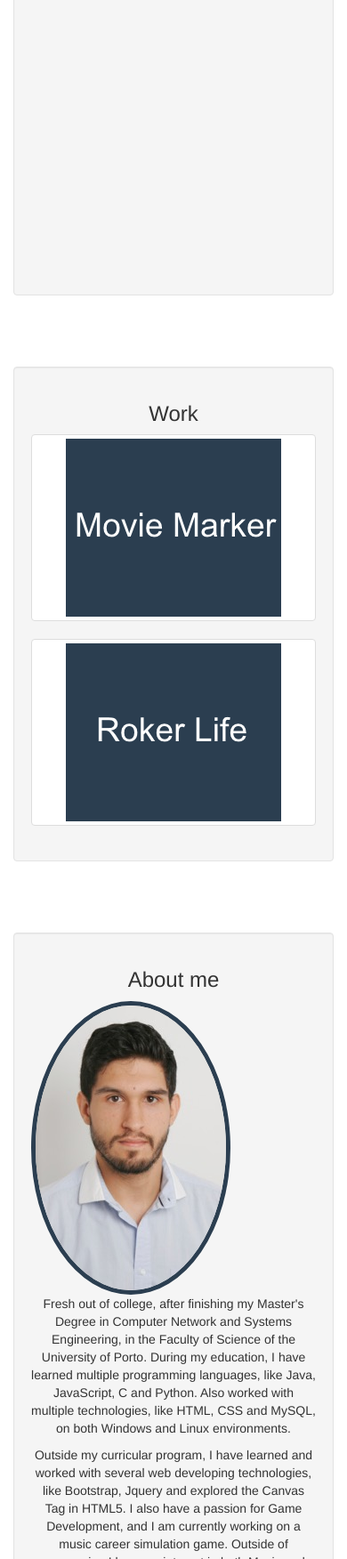
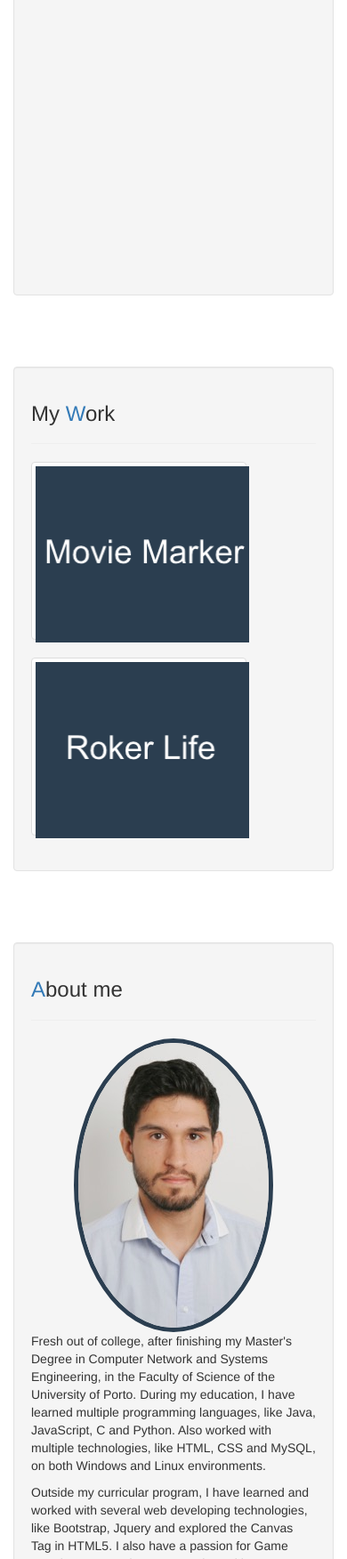
Before and after one commit to jhonny-m/portfolio, a plain HTML site: page index.html in a window 390 px wide. Shown: the part 248-2000 px from the top of the page at 89% size. Drawn offline with nearby package versions, Linux system fonts and the light colour scheme.

Commit message:
Fixed Mobile view

```diff
--- a/css/style.css
+++ b/css/style.css
@@ -43,17 +43,32 @@ visibility: hidden;
 #profile-pic{
   border: 5px solid #2b3e50;
   border-radius: 100%;
+  vertical-align: middle;
+}
+.thumbnail-portfolio{
+  position: relative;
+  width: 242px;
+  height: 200px;
+}
+.thumbnail-portfolio img{
+  width: 100%;
+  height: 100%;
+  z-index: 1;
+  position: absolute;
 }
 
 .thumbnail-portfolio .caption{
   background-color:  #2b3e50;
-  width: 242px;
-  height: 200px;
-  left: 97px;
+  width: 100%;
+  height: 100%;
   position: absolute;
   opacity: 0;
+  z-index: 2;
 }
 
+.img-responsive {
+    margin: 0 auto;
+}
 .thumbnail-portfolio:hover .caption{
   opacity: 1;
 }
--- a/index.html
+++ b/index.html
@@ -36,9 +36,10 @@
         <canvas width="200px" height="200px"></canvas>
       </div>
     </div>
-    <div class="container-fluid text-center" id="work">
+    <div class="container-fluid" id="work">
       <div class="well">
-        <h3>Work</h3>
+        <h3>My <span class="text-primary">W</span>ork</h3>
+        <hr>
         <div class="row">
         <div class="col-md-4 col-md-offset-2">
           <a href="moviemarker/" target="_blank" class="thumbnail thumbnail-portfolio"  onclick="this.blur();" data-toggle="modal">
@@ -48,11 +49,11 @@
                 <hr>
                 <i class="fa fa-search-plus"></i>
               </div>
-              <img src="img/moviemarker.png" class="img-responsive" alt="Cabin">
+              <img src="img/moviemarker.png" class="img-responsive">
           </a>
         </div>
 
-        <div class="col-md-4">
+        <div class="col-md-4 ">
           <a href="http://rockerlife.uphero.com" target="_blank" class="thumbnail thumbnail-portfolio"  onclick="this.blur();" data-toggle="modal">
               <div class="caption text-center">
                 <h3>Rocker Life</h3>
@@ -67,45 +68,47 @@
       </div>
       </div>
     </div>
-    <div class="container-fluid text-center" id="about">
+    <div class="container-fluid" id="about">
       <div class="well">
-      <h3>About me</h3>
+      <h3><span class="text-primary">A</span>bout me</h3>
+      <hr>
       <div class="row">
-      <div class="col-md-2 col-md-offset-2">
+      <div class="col-md-2 col-md-offset-2 mx-auto">
         <img src="img/profile.jpeg" class="img-responsive" id="profile-pic"></img>
       </div>
-        <div class="col-md-2">
+        <div class="col-md-2 mx-auto">
           <p>Fresh out of college, after finishing my Master's Degree in Computer Network and Systems Engineering,
             in the Faculty of Science of the University of Porto. During my education, I have learned multiple programming languages, like Java, JavaScript, C and Python.
             Also worked with multiple technologies, like HTML, CSS and MySQL, on both Windows and Linux environments.</p>
             </div>
-        <div class="col-md-2">
+        <div class="col-md-2 mx-auto">
           <p> Outside my curricular program, I have learned and worked with several web developing technologies, like Bootstrap, Jquery and explored the Canvas Tag in HTML5.
             I also have a passion for Game Development, and I am currently working on a music career simulation game. Outside of programing I have an interest in both Music and Gaming.</p>
         </div>
-        <div class="col-md-2">
+        <div class="col-md-2 mx-auto">
           <p>With a passion for development and with a hunger for learning, I am currently looking for the next challenge to further up my knowledge and experience.
           As such I am looking for a position as Junior Developer or an internship, but feel free to contact me with project ideas in both web and game development.</p>
         </div>
       </div>
     </div>
     </div>
-    <div class="container-fluid text-center" id="contact">
+    <div class="container-fluid " id="contact">
       <div class="well">
-        <h3>Contact</h3>
+        <h3><span class="text-primary">C</span>ontact me</h3>
+        <hr>
         <h4>Email</i></h4>
         <p>If you have any questions, or want to work with me, you can contact me at:  jhonnymcmoreira@gmail.com</p>
         <hr>
         <h4>Social Media</h4>
         <p>You can also find me at:</p>
         <div class="row">
-          <div class="col-md-4 text-center">
+          <div class="col-md-4 text-center mx-auto">
               <a href="https://www.facebook.com/jhonny.moreira.948" class="btn btn-default" target="_blank"><i class="fa fa-fw fa-facebook fa-5x"></i></a>
           </div>
-          <div class="col-md-4 text-center">
+          <div class="col-md-4 text-center mx-auto">
               <a href="https://github.com/jhonny-m" class="btn btn-default" target="_blank"><i class="fa fa-fw fa-github fa-5x"></i></a>
           </div>
-          <div class="col-md-4 text-center">
+          <div class="col-md-4 text-center mx-auto">
             <a href="https://www.linkedin.com/in/jhonny-moreira-938a97123/" class="btn btn-default" target="_blank"><i class="fa fa-fw fa-linkedin fa-5x"></i></a>
           </div>
         </div>
```
